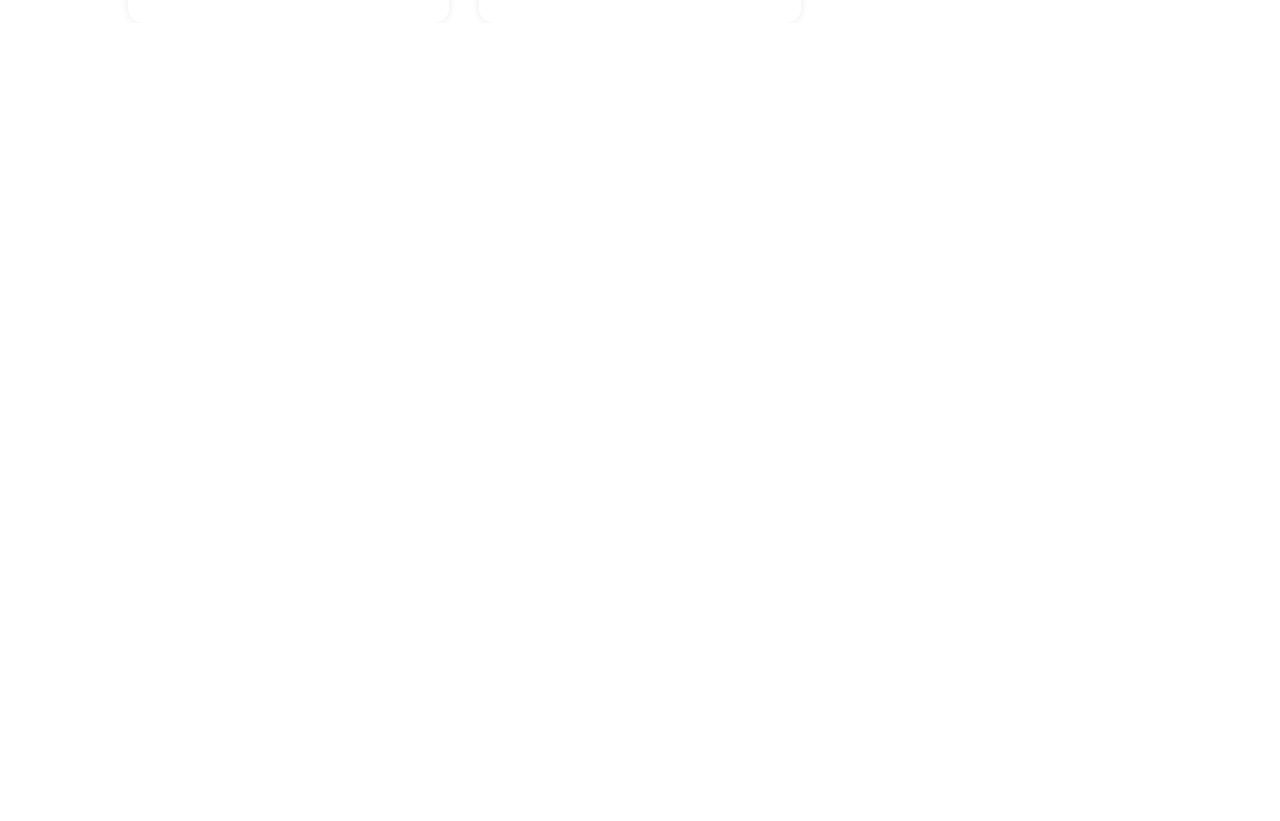
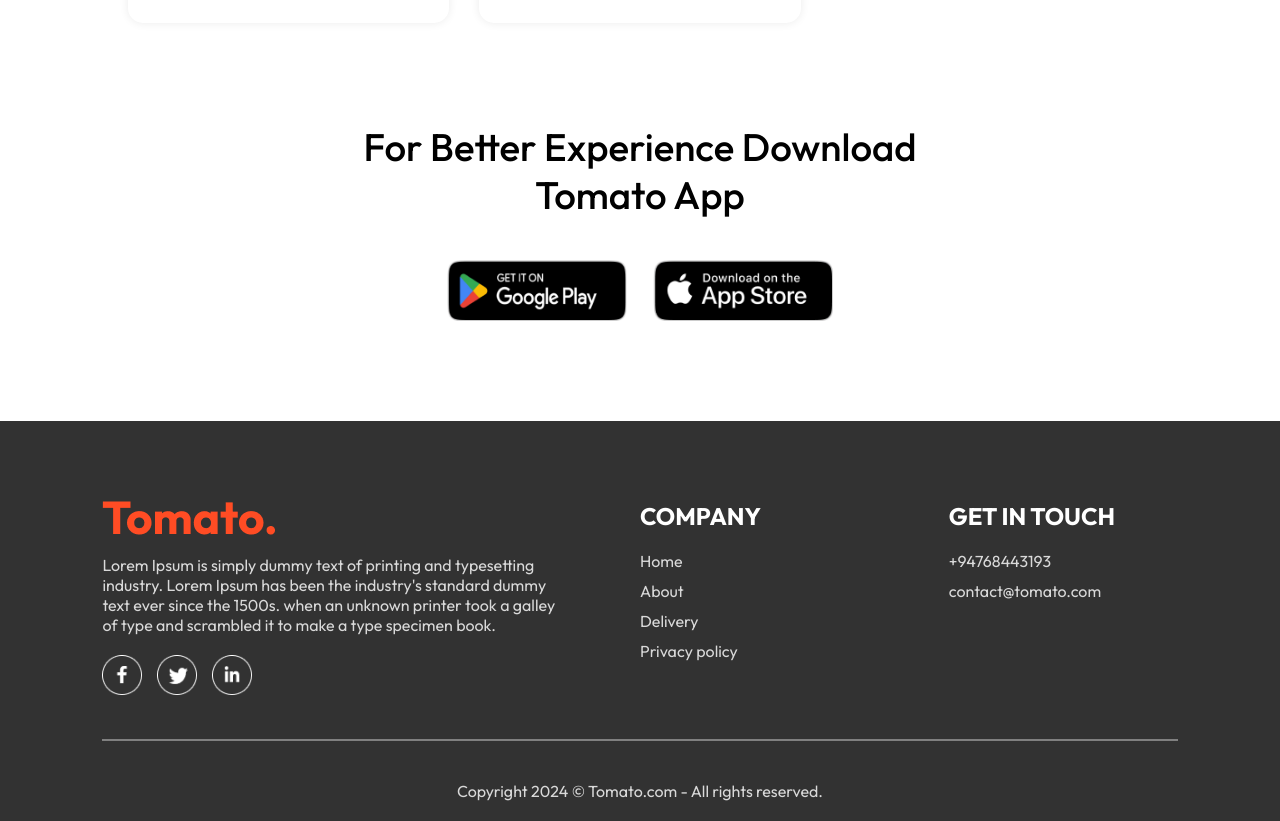
Before and after one commit to UNNuwantha/Food-Delivery-Web, a React (Vite) app in the folder frontend/: page / in a window 1280 px wide. Shown: the part 5900-6721 px from the top of the page. Before the commit the page ends 5923 px from the top, so only its background shows below. Built offline with nearby package versions, Linux system fonts and the light colour scheme.

Commit message:
Adding Footer to the home page

```diff
--- a/frontend/src/App.jsx
+++ b/frontend/src/App.jsx
@@ -4,9 +4,11 @@
 import Home from './pages/Home/Home'
 import Cart from './pages/Cart/Cart'
 import PlaceeOrder from './pages/PlaceOrder/PlaceOrder'
+import Footer from './components/Footer/Footer'
 
 const App = () => {
   return (
+    <>
     <div className='app' >
       <Navbar/>
       <Routes>
@@ -15,6 +17,9 @@
         <Route path='/order' element={<PlaceeOrder/>} />
       </Routes>
     </div>
+    <Footer />
+    </>
+
   )
 }
 
--- /dev/null
+++ b/frontend/src/components/AppDownload/AppDownload.css
@@ -0,0 +1,25 @@
+.app-download{
+    margin: auto auto;
+    margin-top: 100px;
+    font-size: max(3vw,20px);
+    text-align: center;
+    font-weight: 500;
+}
+
+.app-download-platforms{
+    display: flex;
+    justify-content: center;
+    gap: max(2vw,10px);
+    margin-top: 40px;
+}
+
+.app-download-platforms img{
+    width: max(30vw,120px);
+    max-width: 180px;
+    transition: 0.5s;
+    cursor: pointer;
+}
+
+.app-download-platforms img:hover{
+   transform: scale(1.05);
+}
--- /dev/null
+++ b/frontend/src/components/AppDownload/AppDownload.jsx
@@ -0,0 +1,17 @@
+import React from 'react'
+import'./AppDownload.css'
+import { assets } from '../../assets/assets'
+
+const AppDownload = () => {
+  return (
+    <div className='app-download' id='app-download'>
+        <p>For Better Experience Download <br /> Tomato App</p>
+        <div className="app-download-platforms">
+            <img src={assets.play_store} alt="" />
+            <img src={assets.app_store} alt="" />
+        </div>
+    </div>
+  )
+}
+
+export default AppDownload
--- a/frontend/src/components/FoodDisplay/FoodDisplay.jsx
+++ b/frontend/src/components/FoodDisplay/FoodDisplay.jsx
@@ -3,7 +3,7 @@
 import { StoreContext } from '../../context/StoreContext'
 import FoodItem from '../FoodItem/FoodItem'
 
-const FoodDisplay = (category) => {
+const FoodDisplay = ({category}) => {
 
     const {food_list}= useContext(StoreContext)
 
@@ -12,7 +12,9 @@
         <h2>Top dishes near you</h2>
         <div className='food-display-list'>
             {food_list.map((item,index)=>{
-                return <FoodItem key={item._id} id={item._id} name={item.name} description={item.description} price={item.price} image={item.image} />
+                if(category==="All" || category===item.category){
+                    return <FoodItem key={item._id} id={item._id} name={item.name} description={item.description} price={item.price} image={item.image} />
+                }
             })}
         </div>
     </div>
--- /dev/null
+++ b/frontend/src/components/Footer/Footer.css
@@ -0,0 +1,51 @@
+.footer{
+    color: #d9d9d9;
+    background-color: #323232;
+    display: flex;
+    flex-direction: column;
+    align-items: center;
+    gap: 20px;
+    padding: 20px 8vw;
+    padding-top: 80px;
+    margin-top: 100px;
+}
+
+.footer-content{
+    width: 100%;
+    display: grid;
+    grid-template-columns: 2fr 1fr 1fr;
+    gap: 80px;
+}
+
+.footer-content-left , .footer-content-right , .footer-content-center{
+    display: flex;
+    flex-direction: column;
+    align-items: start;
+    gap: 20px;
+}
+
+.footer-content-left li , .footer-content-right li , .footer-content-center li{
+    list-style: none;
+    margin-bottom: 10px;
+    cursor: pointer;
+
+}
+
+ .footer-content-right h2 , .footer-content-center h2{
+    color: white;
+
+}
+
+.footer-social-icons img{
+    width: 40px;
+    margin-right: 15px;
+
+}
+
+.footer hr{
+    width: 100%;
+    height: 2px;
+    margin: 20px 0;
+    background-color: grey;
+    border: none;
+}
--- /dev/null
+++ b/frontend/src/components/Footer/Footer.jsx
@@ -0,0 +1,43 @@
+import React from 'react'
+import'./Footer.css'
+import { assets } from '../../assets/assets'
+
+const Footer = () => {
+  return (
+    <div className='footer' id='footer'>
+      <div className="footer-content">
+        <div className="footer-content-left">
+            <img src={assets.logo} alt="" />
+            <p>Lorem Ipsum is simply dummy text of printing and typesetting industry. Lorem Ipsum has been the industry's standard dummy text ever since the 1500s. when an unknown printer took a galley of type and scrambled it to make a type specimen book.</p>
+            <div className="footer-social-icons">
+                <img src={assets.facebook_icon} alt="" />
+                <img src={assets.twitter_icon} alt="" />
+                <img src={assets.linkedin_icon} alt="" />
+            </div>
+        </div>
+        <div className="footer-content-center">
+            <h2>COMPANY</h2>
+            <ul>
+                <li>Home</li>
+                <li>About</li>
+                <li>Delivery</li>
+                <li>Privacy policy</li>
+            </ul>
+        </div>
+        <div className="footer-content-right">
+            <h2>GET IN TOUCH</h2>
+            <ul>
+                <li>+94768443193</li>
+                <li>contact@tomato.com</li>
+            </ul>
+        </div>
+      </div>
+      <hr />
+        <p className="footer-copyright">
+          Copyright 2024 &copy; Tomato.com - All rights reserved.
+        </p>
+    </div>
+  )
+}
+
+export default Footer
--- a/frontend/src/pages/Home/Home.jsx
+++ b/frontend/src/pages/Home/Home.jsx
@@ -3,6 +3,7 @@
 import Header from '../../components/Header/Header'
 import ExploreMenu from '../../components/ExploreMenu/ExploreMenu'
 import FoodDisplay from '../../components/FoodDisplay/FoodDisplay'
+import AppDownload from '../../components/AppDownload/AppDownload'
 
 
 const Home = () => {
@@ -13,6 +14,7 @@
       <Header/>
       <ExploreMenu category={category} setCategory={setCategory}/>
       <FoodDisplay category={category}/>
+      <AppDownload />
     </div>
   )
 }
```
